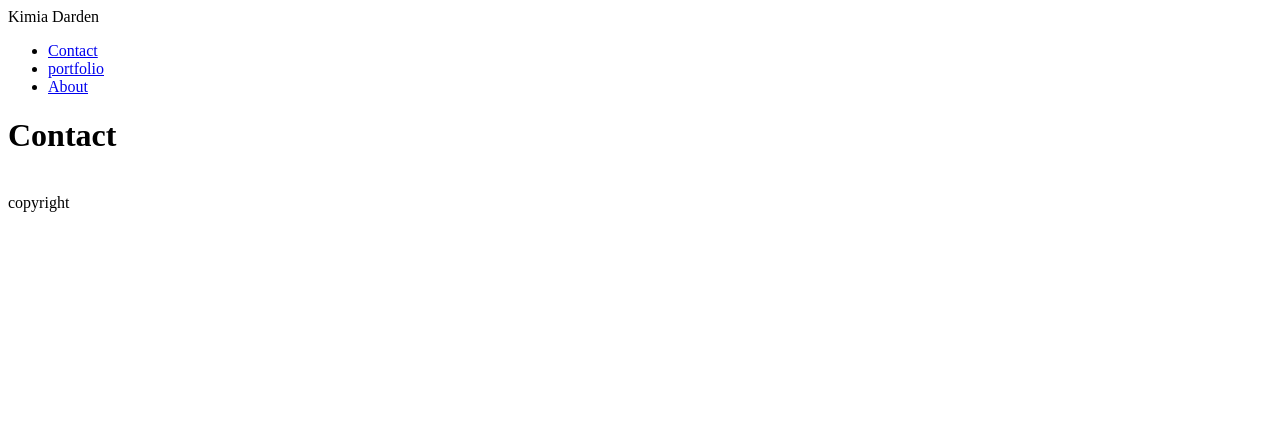
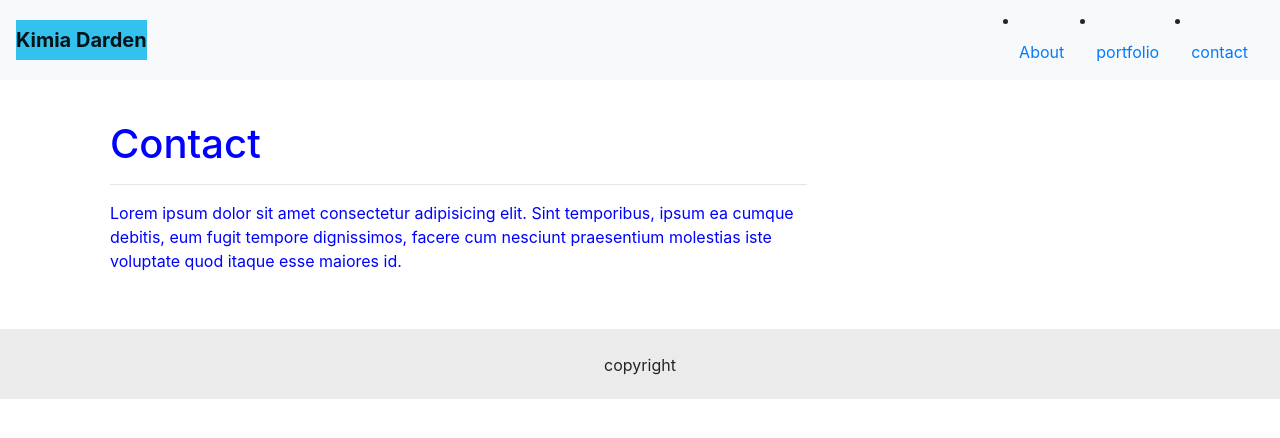
Before and after one commit to kimiadarden/Responsive-Portfolio, a plain HTML site: page contact.html in a window 1280 px wide. Drawn offline with nearby package versions, Linux system fonts and the light colour scheme.

Commit message:
nav bar updated

```diff
--- a/contact.html
+++ b/contact.html
@@ -3,35 +3,75 @@
 
 <head>
     <meta charset="UTF-8">
-    <title>Portfolio</title>
+    <meta name="viewport" content="width=device-width, initial-scale=1.0">
+    <title>Responsive Portfolio</title>
+    <!--Responsive meta tag-->
+    <meta name="viewport" content="width=device-width, initial-scale=1, shrink-to-fit=no">
+    <!--Bootstrap stylesheet-->
+    <link rel="stylesheet" href="https://stackpath.bootstrapcdn.com/bootstrap/4.4.1/css/bootstrap.min.css"
+        integrity="sha384-Vkoo8x4CGsO3+Hhxv8T/Q5PaXtkKtu6ug5TOeNV6gBiFeWPGFN9MuhOf23Q9Ifjh" crossorigin="anonymous">
     <link rel="stylesheet" href="style.css">
 </head>
 
 <body>
 
     <header>
-        Kimia Darden
 
-        <ul>
-                <li><a href="#">Contact</a></li>
-                <li><a href="#">portfolio</a></li>
-                <li><a href="#">About</a></li>
-        </ul>
+        <nav class="navbar navbar-expand-lg navbar-light bg-light">
+            <a class="navbar-brand font-weight-bolder" style="background-color: rgb(51, 194, 238);">Kimia Darden</a>
+            <button class="navbar-toggler" type="button" data-toggle="collapse" data-target="#navbarSupportedContent" aria-controls="navbarSupportedContent" aria-expanded="false" aria-label="Toggle navigation">
+              <span class="navbar-toggler-icon"></span>
+            </button>
+
+
+            <div class="collapse navbar-collapse float-right" id="navbarSupportedContent">
+              <li class="navbar-nav mr-auto">
+                <li class="nav-item active">
+                  <a class="nav-link" href="index.html"> About </a>
+                </li>
+                <li class="nav-item">
+                  <a class="nav-link" href="portfolio.html">portfolio</a>
+                </li>
+                <li class="nav-item">
+                  <a class="nav-link" href="contact.html">contact</a>
+                </li>
+</li>
+              </ul>
+
+
+            </div>
+          </nav>
     </header>
+
+    <div class="container-sm" class="container-md" class="container-lg">
+        <div class="row">
+            <div class="row" id="main">
+            <div class="col-sm-8" class="col-md-8" class="col-lg-8" >
+
+                <h1>Contact</h1>
+                <hr>
+
+
+                <p>Lorem ipsum dolor sit amet consectetur adipisicing elit. Sint temporibus, ipsum ea cumque debitis, eum
+                    fugit tempore dignissimos, facere cum nesciunt praesentium molestias iste voluptate quod itaque esse
+                    maiores id.</p>
+
+                </div>
+            </div>
+
+        </div>
+
+        <!-- <div class="row align-items-end"> -->
+
+            <!-- </div> -->
 
 
 
 
-
-            <h1>Contact</h1>
-
-
-
-    <footer>
-        <p><br> copyright</p>
-    </footer>
-
+        </div>
+                <footer>
+                    <p><br> copyright</p>
+                </footer>
 </body>
 
-
 </html>
--- a/style.css
+++ b/style.css
@@ -0,0 +1,14 @@
+
+#main{
+color: blue;
+padding:40px;
+
+
+}
+
+footer{
+    height: 70px;
+      background-color:#ebebeb;
+    margin-bottom: 0px;
+    text-align: center;
+}
```
